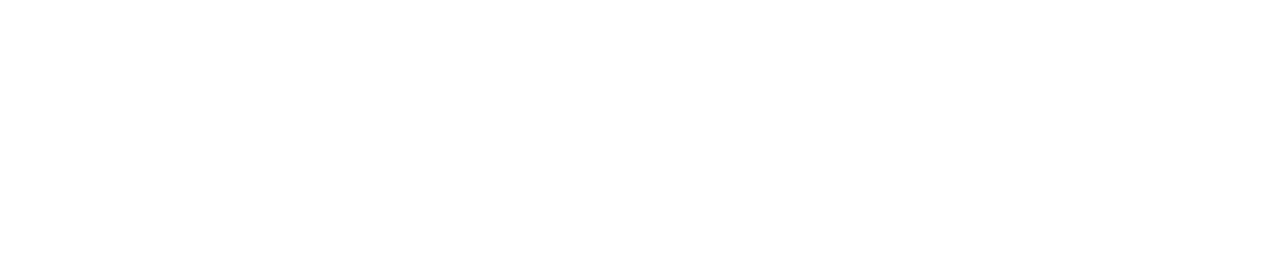
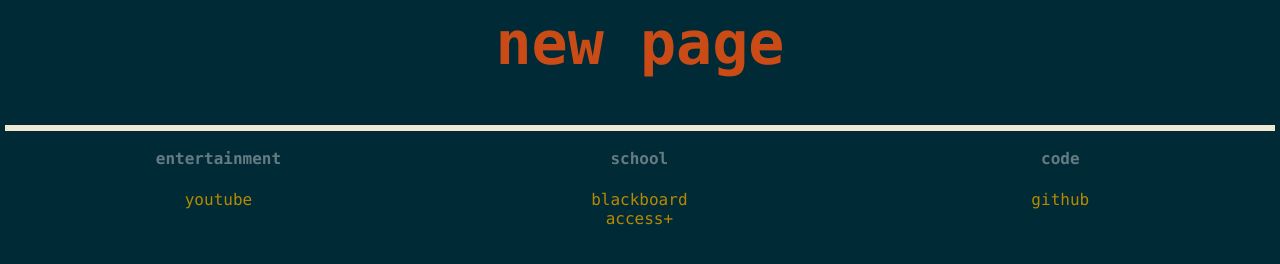
Before and after one commit to rugglcon/startpage, a plain HTML site: page index.html in a window 1280 px wide. Drawn offline with Linux system fonts and the light colour scheme.

Commit message:
add content divs

```diff
--- a/css/style.css
+++ b/css/style.css
@@ -1,3 +1,45 @@
-body {
-	background-color: purple;
+#content {
+	color: #eee8d5;
+	font-family: "Monaco";
+	text-align: center;
+	outline-style: solid;
 }
+
+.header {
+	text-align: center;
+	margin: auto;
+	color: #cb4b16;
+	font-size: 60px;
+	font-variant: small;
+	font-family: "Monaco";
+	margin-bottom: 50px;
+}
+
+#entertainment {
+}
+
+#school {
+
+}
+
+#code {
+}
+
+.links {
+	padding-bottom: 12px;
+	margin: 0 auto;
+	display: inline-block;
+	vertical-align: top;
+}
+
+a:visited, a:link {
+	color: #b58900;
+	text-decoration: none;
+}
+
+.category {
+	margin: auto;
+	float: left;
+	width: 33.3%;
+	color: #657b83;
+}
--- a/index.html
+++ b/index.html
@@ -1,9 +1,32 @@
 <!doctype html>
-<html>
+<html style="background-color: #002b36">
 	<head>
-		<title>start page</title>
-		<link rel="stylesheet" type="test/css" href="css/style.css">
+		<title>new page</title>
+		<script src="js/index.js"></script>
+		<link rel="stylesheet" href="css/style.css">
 	</head>
 	<body>
+		<h1 class="header">new page</h1>
+		<div id="content">
+			<div id="entertainment" class="category">
+				<h4>entertainment</h4>
+				<div class="links">
+					<a href="https://www.youtube.com">youtube</a>
+				</div>
+			</div>
+			<div id="school" class="category">
+				<h4>school</h4>
+				<div class="links">
+					<a href="https://bb.its.iastate.edu/webapps/portal/execute/tabs/tabAction?tab_tab_group_id=_1_1">blackboard</a><br>
+					<a href="https://accessplus.iastate.edu/frontdoor/sessionExpired.jsp">access+</a>
+				</div>
+			</div>
+			<div id="code" class="category">
+				<h4>code</h4>
+				<div class="links">
+					<a href="https://github.com/rugglcon">github</a>
+				</div>
+			</div>
+		</div>
 	</body>
 </html>
```
Also changed, not shown: 1 other file.
